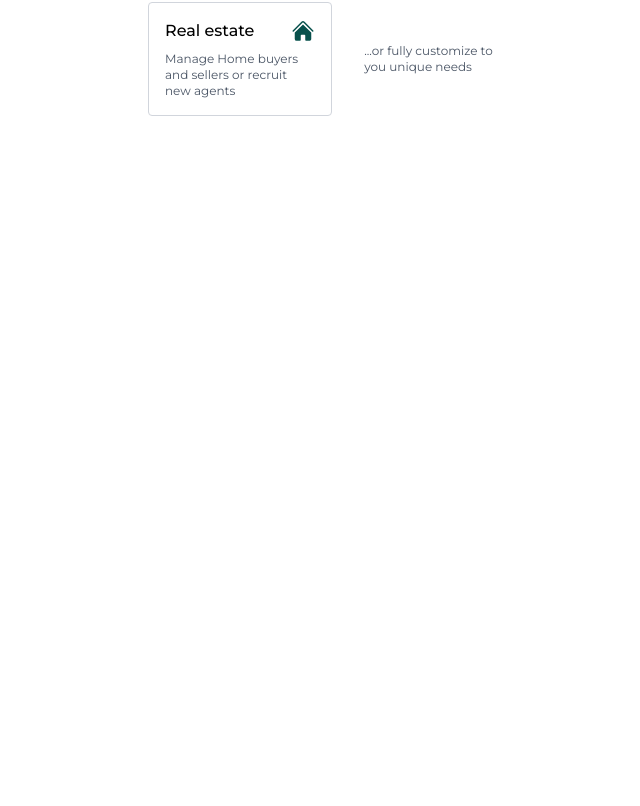
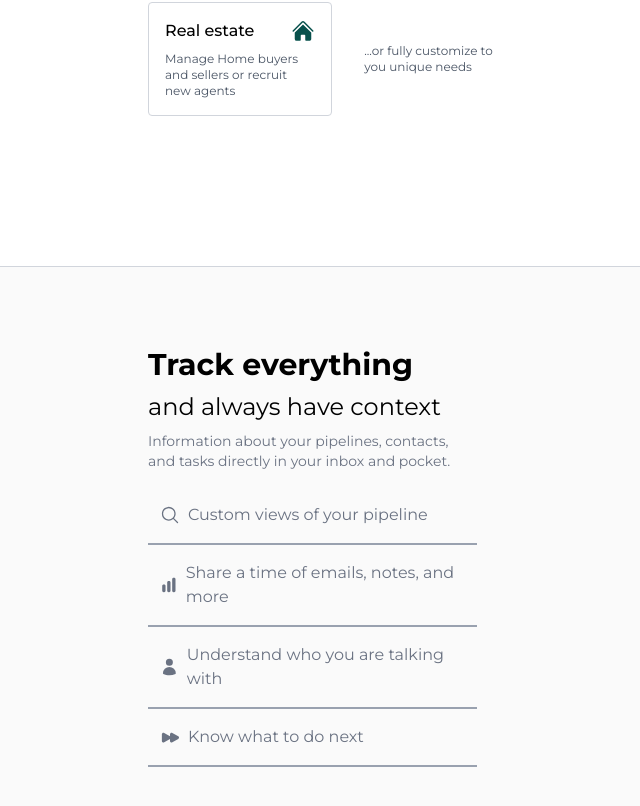
Before and after one commit to aayushcyy/bytely, a Next.js app: page /feature in a window 1280 px wide. Shown: the part 454-1260 px from the top of the page, without its empty margins (100-740 px from the left). Before the commit the page ends 800 px from the top, so only its background shows below. Built offline with nearby package versions, Linux system fonts and the light colour scheme.

Commit message:
half of section 2 of feature complete

```diff
--- /dev/null
+++ b/app/Component/HoverCard.jsx
@@ -0,0 +1,25 @@
+import {
+  HoverCard,
+  HoverCardContent,
+  HoverCardTrigger,
+} from "@/components/ui/hover-card";
+
+export function HoverCardDemo({ triggerText, TriggerIcon, content }) {
+  return (
+    <HoverCard>
+      <HoverCardTrigger asChild>
+        <div className="border-b-[2px] border-gray-400 py-4 px-3 flex items-center gap-2 hover:border-[#055651] hover:bg-[#05565113] cursor-pointer group">
+          <TriggerIcon className="size-5 stroke-3 text-gray-500 group-hover:text-[#08514D] group-hover:stroke-4" />
+          <p className="text-gray-500 group-hover:text-black">{triggerText}</p>
+        </div>
+      </HoverCardTrigger>
+      <HoverCardContent className="w-80 border-[#08524E] bg-[#fdffff]">
+        <div className="flex justify-between space-x-4">
+          <div className="space-y-1">
+            <p className="text-sm text-gray-700 ">{content}</p>
+          </div>
+        </div>
+      </HoverCardContent>
+    </HoverCard>
+  );
+}
--- a/app/feature/page.jsx
+++ b/app/feature/page.jsx
@@ -8,7 +8,12 @@ import {
   ChatBubbleLeftEllipsisIcon,
   IdentificationIcon,
   HomeIcon,
+  MagnifyingGlassIcon,
+  ChartBarIcon,
+  UserIcon,
+  ForwardIcon,
 } from "@heroicons/react/24/solid";
+import { HoverCardDemo } from "../Component/HoverCard";
 
 export default function page() {
   let features = [
@@ -63,7 +68,7 @@ export default function page() {
             return (
               <div
                 key={index}
-                className="flex flex-col border-[1px] border-gray-300 hover:border-[#055651] hover:bg-[#05565113] rounded-sm cursor-pointer px-4 py-4 w-[23.5%] gap-2"
+                className="flex flex-col border-[1px] border-gray-300 hover:border-[#055651] hover:bg-[#05565113] transition-all ease-in-out duration-300 rounded-sm cursor-pointer px-4 py-4 w-[23.5%] gap-2"
               >
                 <div className="flex items-center font-medium justify-between">
                   <p>{item.heading}</p>{" "}
@@ -80,6 +85,42 @@ export default function page() {
           </div>
         </div>
       </section>
+      {/* Section 2 */}
+      <section className="border-t-[1px] border-gray-300 bg-[#FAFAFA] py-20 w-full h-[91vh] flex px-62">
+        <div className="w-[42%] flex flex-col gap-2">
+          <p className="text-3xl font-bold">Track everything</p>
+          <p className="text-2xl">and always have context</p>
+          <p className="text-sm text-gray-500 mb-2">
+            Information about your pipelines, contacts, and tasks directly in
+            your inbox and pocket.
+          </p>
+          <div>
+            <HoverCardDemo
+              triggerText="Custom views of your pipeline"
+              TriggerIcon={MagnifyingGlassIcon}
+              content="Search, filter, group, and sort your data in any configuration and
+              save the results as a custom view. Share with the entire team or
+              surface directly in your inbox."
+            />
+            <HoverCardDemo
+              triggerText="Share a time of emails, notes, and more"
+              TriggerIcon={ChartBarIcon}
+              content="Get the details you need no matter who worked on it last. Automatically track and share every interaction across your entire team, including emails, call logs, files, notes, tasks, and more."
+            />
+            <HoverCardDemo
+              triggerText="Understand who you are talking with"
+              TriggerIcon={UserIcon}
+              content="View details from your pipeline directly alongside emails. Automatically enrich your contacts with info such as name, company, and employee count."
+            />
+            <HoverCardDemo
+              triggerText="Know what to do next"
+              TriggerIcon={ForwardIcon}
+              content="See upcoming tasks across all your pipelines so you never forget to follow-up."
+            />
+          </div>
+        </div>
+        <div></div>
+      </section>
     </div>
   );
 }
--- /dev/null
+++ b/components/ui/hover-card.jsx
@@ -0,0 +1,41 @@
+"use client"
+
+import * as React from "react"
+import * as HoverCardPrimitive from "@radix-ui/react-hover-card"
+
+import { cn } from "@/lib/utils"
+
+function HoverCard({
+  ...props
+}) {
+  return <HoverCardPrimitive.Root data-slot="hover-card" {...props} />;
+}
+
+function HoverCardTrigger({
+  ...props
+}) {
+  return (<HoverCardPrimitive.Trigger data-slot="hover-card-trigger" {...props} />);
+}
+
+function HoverCardContent({
+  className,
+  align = "center",
+  sideOffset = 4,
+  ...props
+}) {
+  return (
+    (<HoverCardPrimitive.Portal data-slot="hover-card-portal">
+      <HoverCardPrimitive.Content
+        data-slot="hover-card-content"
+        align={align}
+        sideOffset={sideOffset}
+        className={cn(
+          "bg-popover text-popover-foreground data-[state=open]:animate-in data-[state=closed]:animate-out data-[state=closed]:fade-out-0 data-[state=open]:fade-in-0 data-[state=closed]:zoom-out-95 data-[state=open]:zoom-in-95 data-[side=bottom]:slide-in-from-top-2 data-[side=left]:slide-in-from-right-2 data-[side=right]:slide-in-from-left-2 data-[side=top]:slide-in-from-bottom-2 z-50 w-64 origin-(--radix-hover-card-content-transform-origin) rounded-md border p-4 shadow-md outline-hidden",
+          className
+        )}
+        {...props} />
+    </HoverCardPrimitive.Portal>)
+  );
+}
+
+export { HoverCard, HoverCardTrigger, HoverCardContent }
--- a/package.json
+++ b/package.json
@@ -10,6 +10,7 @@
   },
   "dependencies": {
     "@heroicons/react": "^2.2.0",
+    "@radix-ui/react-hover-card": "^1.1.11",
     "@radix-ui/react-navigation-menu": "^1.2.10",
     "@radix-ui/react-slot": "^1.2.0",
     "@shadcn/ui": "^0.0.4",
```
Also changed, not shown: 1 other file (tests, documents, lock files or other folders).
